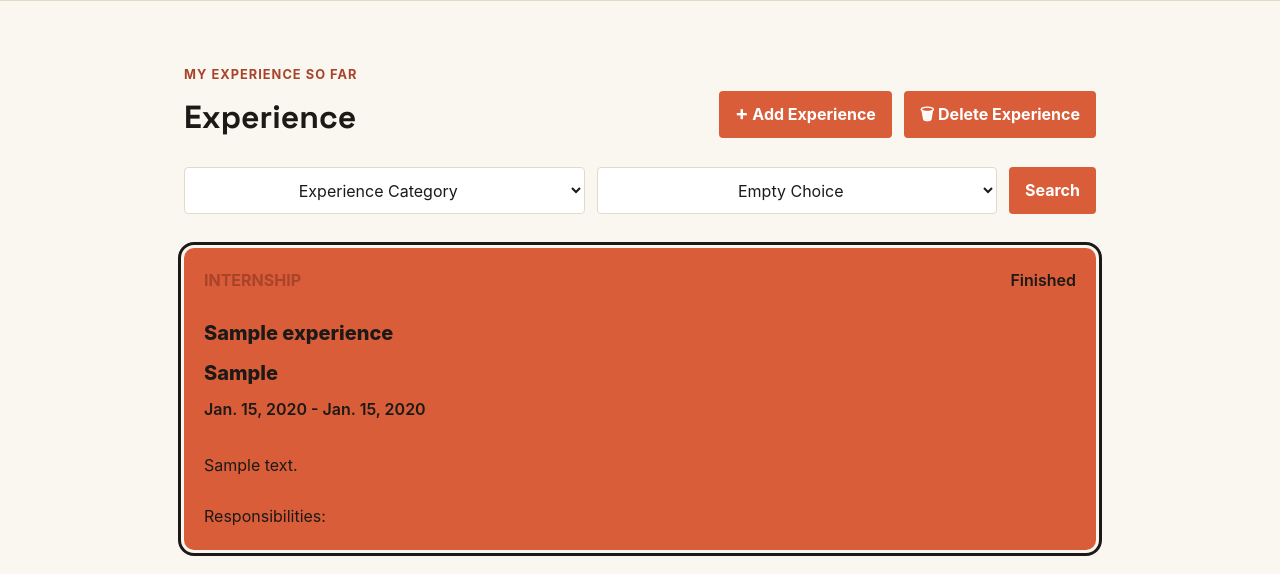
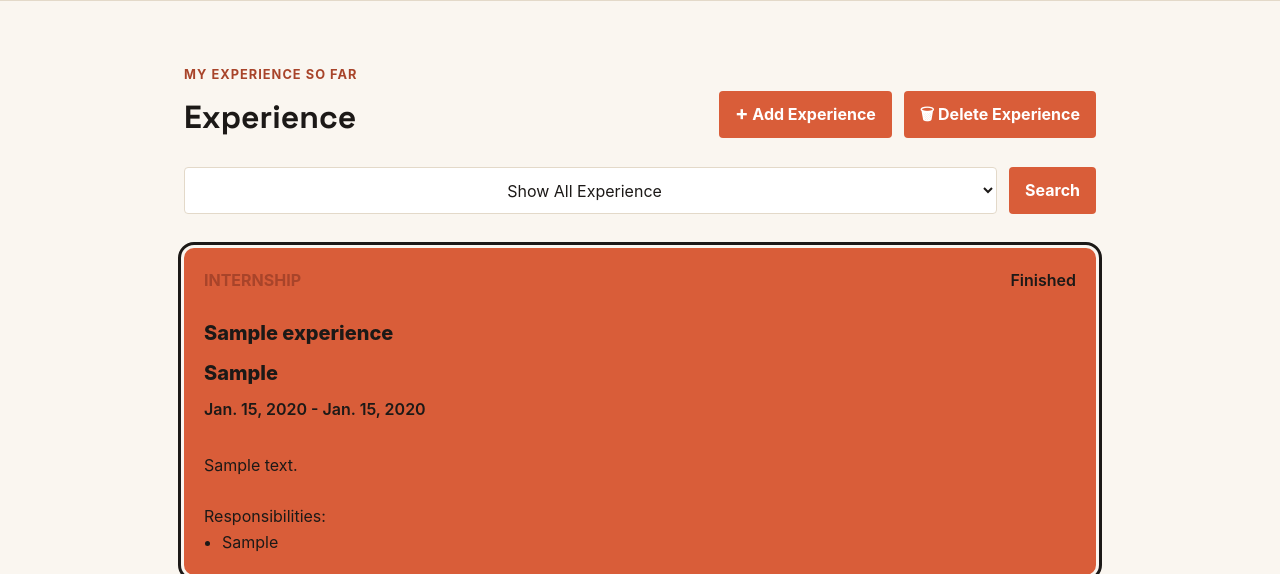
Before and after one commit to aksara-putra-f/myportofolio, a Django app: page /experience/ in a window 1280 px wide. Shown: the part 74-648 px from the top of the page. Run offline with Django 5.2, Linux system fonts and the light colour scheme; tables that the repository leaves empty hold one stand-in row (values such as "Sample post").

Commit message:
fixing: Memperbaiki permasalahan list item responsibility experience yang tidak muncul di page delete Experience

```diff
--- a/main/models.py
+++ b/main/models.py
@@ -34,7 +34,7 @@ class Experience(models.Model):
         return self.ended_at is None
 
     @property
-    def reponsibility_list(self):
+    def responsibility_list(self):
         return [responsiblity.strip() for responsiblity in self.responsibilities_list.split(",")]
 
 
--- a/main/views.py
+++ b/main/views.py
@@ -65,7 +65,6 @@ def create_experience(request):
 
 def get_experience_json(request):
     on_going_query = request.GET.get("on_going", "").strip()
-    experience_category_query = request.GET.get("experience_category", "").strip()
     experiences = Experience.objects.all()
 
     if on_going_query:
@@ -73,8 +72,6 @@ def get_experience_json(request):
             experiences = experiences.filter(ended_at__isnull = True)
         elif on_going_query.lower() == "finished":
             experiences = experiences.filter(ended_at__isnull = False)
-    elif experience_category_query:
-        experiences = experiences.filter(category = experience_category_query)
 
     experience_json = serializers.serialize("json", experiences)
     return HttpResponse(experience_json, content_type="application/json")
--- a/static/css/style.css
+++ b/static/css/style.css
@@ -581,7 +581,7 @@ h1, .brand {
     text-align: center;
 }
 
-.search__input:focus {
+.search_input:focus {
     outline: 2px solid var(--accent);
     border-color: var(--accent);
 }
@@ -589,19 +589,6 @@ h1, .brand {
 .search-bar select:focus {
     outline: 2px solid var(--accent);
     border-color: var(--accent);
-}
-
-.search-bar .experience-progress-criteria,
-.search-bar .experience-category-criteria {
-    display: none;
-}
-
-.search-bar .experience-search-criteria:has(option[value="category"]:checked) ~ .experience-category-criteria {
-    display: inline;
-}
-
-.search-bar .experience-search-criteria:has(option[value="progress"]:checked) ~ .experience-progress-criteria {
-    display: inline;
 }
 
 .hide {
--- a/templates/experience.html
+++ b/templates/experience.html
@@ -23,12 +23,6 @@
                 <form method="get"
                       action="{% url 'main:show_experience' %}"
                       class="search-bar experience-search-bar">
-                      <select
-                        class="experience-search-criteria">
-                        <option value="" disabled>Select the Search Criteria</option>
-                        <option value="category" selected>Experience Category</option>
-                        <option value="progress">Experience Progress</option>
-                      </select>
 
                       <select
                         name="on_going"
@@ -39,30 +33,8 @@
                         {% else %}
                             <option value="">Show All Experience</option>
                         {% endif %}
-
-                        <option value="" selected>Empty Choice</option>
                         <option value="on going">On Going</option>
                         <option value="finished">Finished</option>
-                      </select>
-
-                      <select
-                        name="experience_category"
-                        class="experience-category-criteria">
-                        <option value="" disabled>Search based on the Experience Category</option>
-                        {% if experience_category_query == "" %}
-                            <option value="" selected>Show All Experience</option>
-                        {% else %}
-                            <option value="">Show All Experience</option>
-                        {% endif %}
-
-                        <option value="" selected>Empty Choice</option>
-                        {% for value,label in experience_category %}
-                            {% if value == experience_category_query %}
-                                <option value="{{ value }}" selected>{{ label }}</option>
-                            {% else %}
-                                <option value="{{ value }}">{{ label }}</option>
-                            {% endif %}
-                        {% endfor %}
                       </select>
 
                       <button type="submit" class="button">Search</button>
@@ -95,7 +67,7 @@
                                 </p>
                                 <p>Responsibilities:<br></p>
                                 <ul>
-                                    {% for item in experience.reponsiblity_list %}
+                                    {% for item in experience.responsibility_list %}
                                         <li>{{ item }}</li>
                                     {% endfor %}
                                 </ul>
```
